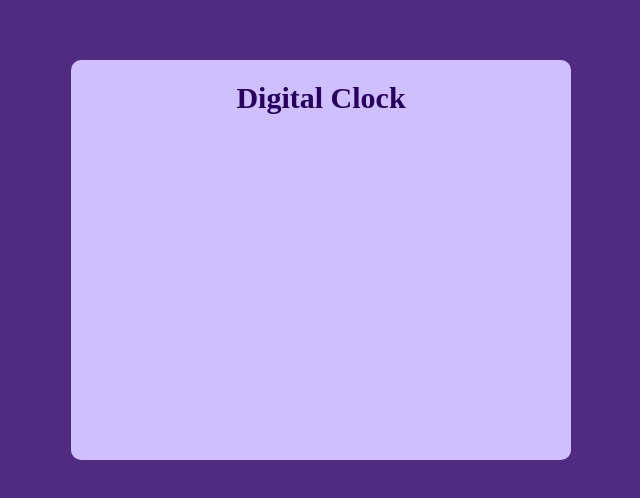
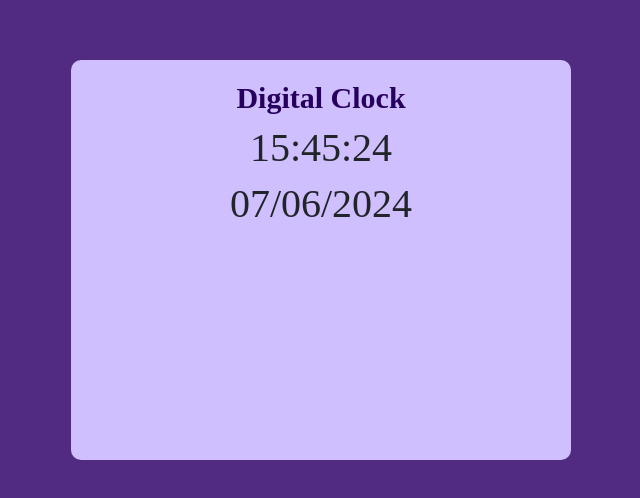
Before and after one commit to Ingenious21/digital-click, a plain HTML site: page index.html in a window 1280 px wide. Shown: the part 140-638 px from the top of the page, without its empty margins (319-959 px from the left). Drawn offline with nearby package versions, Linux system fonts and the light colour scheme.

Commit message:
Digital-clock

```diff
--- a/script.js
+++ b/script.js
@@ -0,0 +1,22 @@
+function updateClock() {
+    const now = new Date();
+
+    // Get hours, minutes, and seconds
+    const hours = String(now.getHours()).padStart(2, '0');
+    const minutes = String(now.getMinutes()).padStart(2, '0');
+    const seconds = String(now.getSeconds()).padStart(2, '0');
+
+    // Get day, month, and year
+    const day = String(now.getDate()).padStart(2, '0');
+    const month = String(now.getMonth() + 1).padStart(2, '0'); // Months are zero-indexed
+    const year = now.getFullYear();
+
+    // Update the clock and date elements
+    document.getElementById('clock').innerHTML = `${hours}:${minutes}:${seconds}`;
+    document.getElementById('date').textContent = `${day}/${month}/${year}`;
+}
+
+// Call updateClock every second
+setInterval(updateClock, 1000);
+// Initial call to display the clock and date immediately
+updateClock();
```
Also changed, not shown: index.html (+2 -0 lines).
